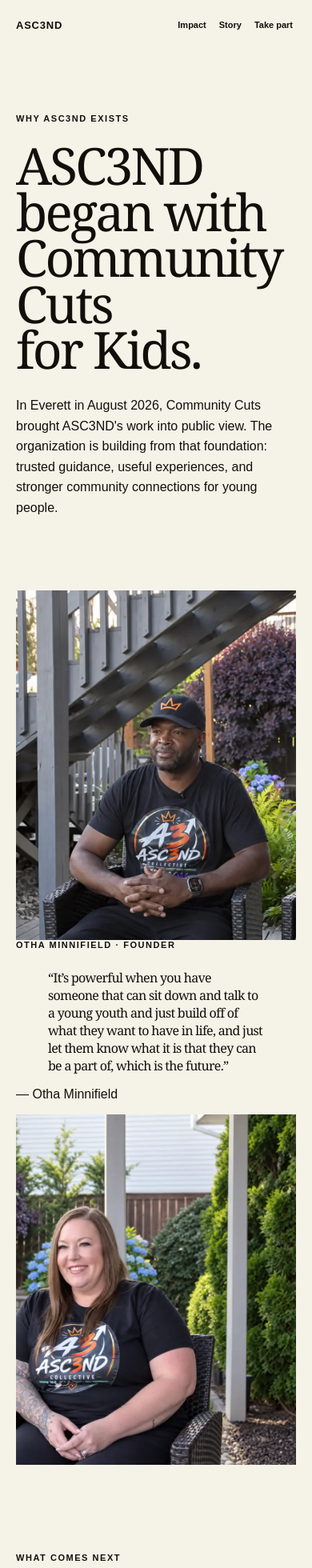
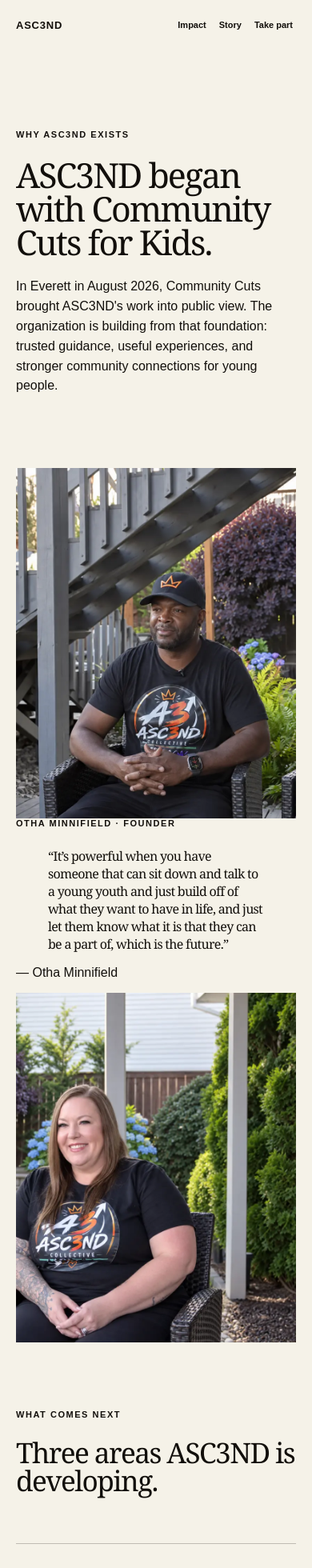
Before and after one commit to executiveusa/asc3nd-brand-site, a Next.js app: page /story in a window 390 px wide. Shown: the top 1960 px of the page at 80% size. Built offline with nearby package versions, Linux system fonts and the light colour scheme.

Commit message:
Tune interior typography for phone composition

```diff
--- a/app/interior.css
+++ b/app/interior.css
@@ -123,6 +123,28 @@
     padding-top: 80px;
   }
 
+  .interior-hero h1 {
+    margin-bottom: 22px;
+    font-size: clamp(2.6rem, 11vw, 4.8rem);
+    line-height: .98;
+  }
+
+  .interior-hero > p:last-child {
+    font-size: 1rem;
+    line-height: 1.55;
+  }
+
+  .interior-section,
+  .interior-statement {
+    padding-bottom: clamp(84px, 20vw, 120px);
+  }
+
+  .interior-row-copy h2,
+  .interior-statement h2 {
+    font-size: clamp(2.2rem, 9vw, 3.8rem);
+    line-height: 1;
+  }
+
   .interior-row-copy,
   .interior-pathways article {
     grid-template-columns: 42px 1fr;
```
